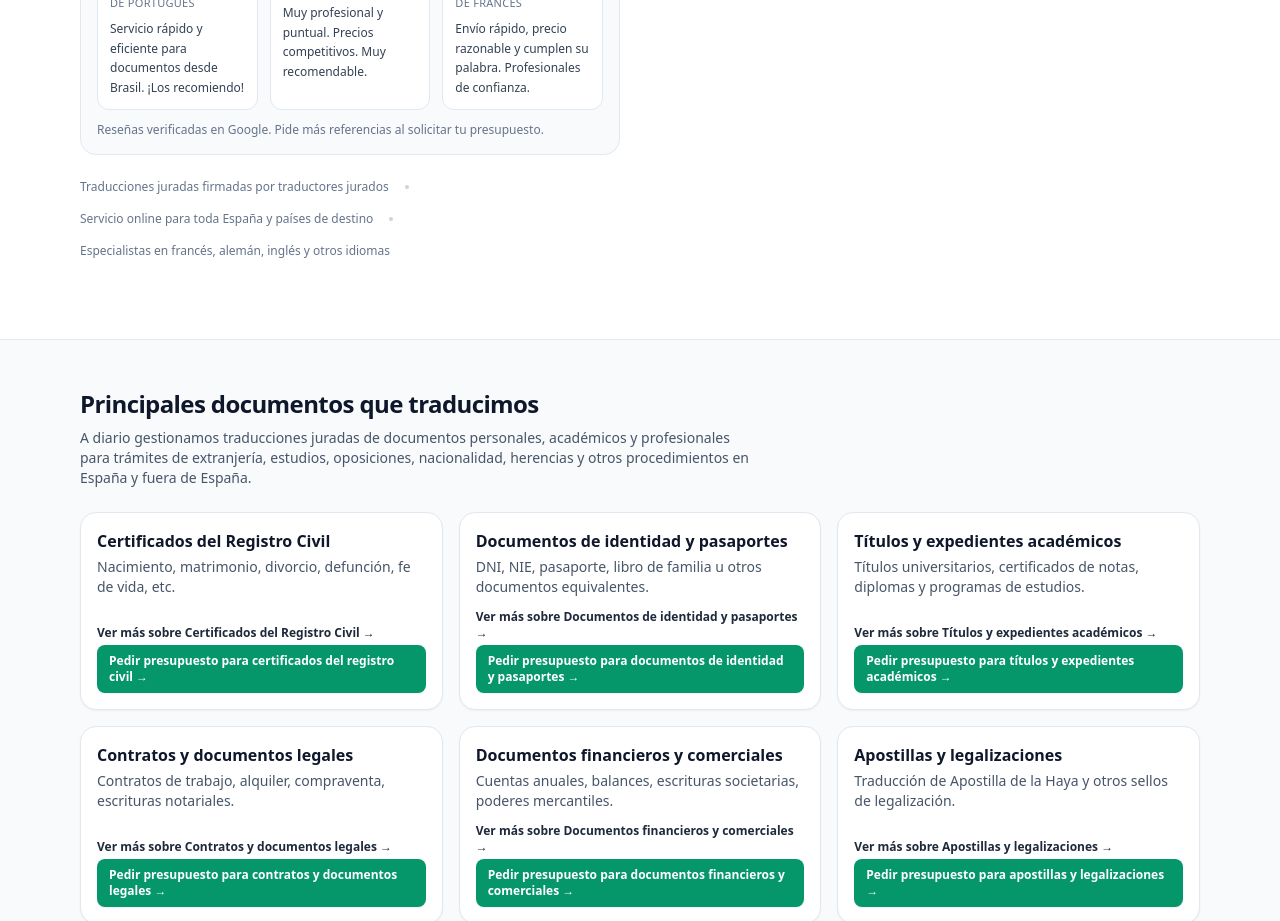
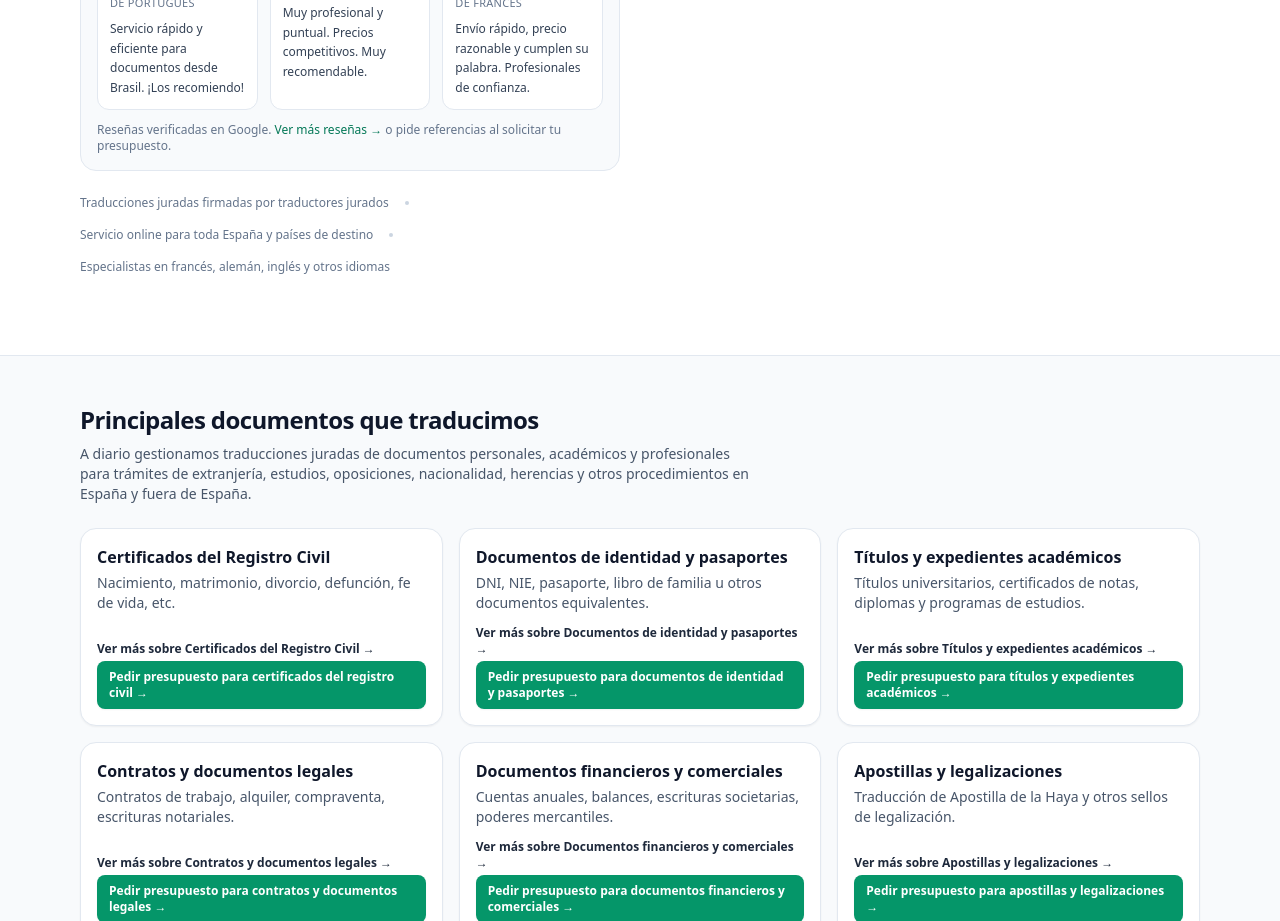
Before and after one commit to juanlatregua/traduccionesjuradas-next, a Next.js app: page / in a window 1280 px wide. Shown: the part 1060-1981 px from the top of the page. Built offline with nearby package versions, Linux system fonts and the light colour scheme.

Commit message:
Añade enlace a reseñas de Google

```diff
--- a/app/layout.tsx
+++ b/app/layout.tsx
@@ -100,6 +100,7 @@ export default function RootLayout({
             "Traducción jurada de inglés",
             "Traducción jurada de documentos oficiales",
           ],
+          sameAs: ["https://goo.gl/maps/F418UeYmisUfZbFs8"],
         })}
       </Script>
 
--- a/app/page.tsx
+++ b/app/page.tsx
@@ -127,7 +127,16 @@ export default function Home() {
                 ))}
               </div>
               <div className="mt-3 text-xs text-slate-500">
-                Reseñas verificadas en Google. Pide más referencias al solicitar tu presupuesto.
+                Reseñas verificadas en Google.{" "}
+                <a
+                  href="https://goo.gl/maps/F418UeYmisUfZbFs8"
+                  target="_blank"
+                  className="text-emerald-700 hover:underline"
+                  rel="noreferrer"
+                >
+                  Ver más reseñas →
+                </a>{" "}
+                o pide referencias al solicitar tu presupuesto.
               </div>
             </div>
 
```
